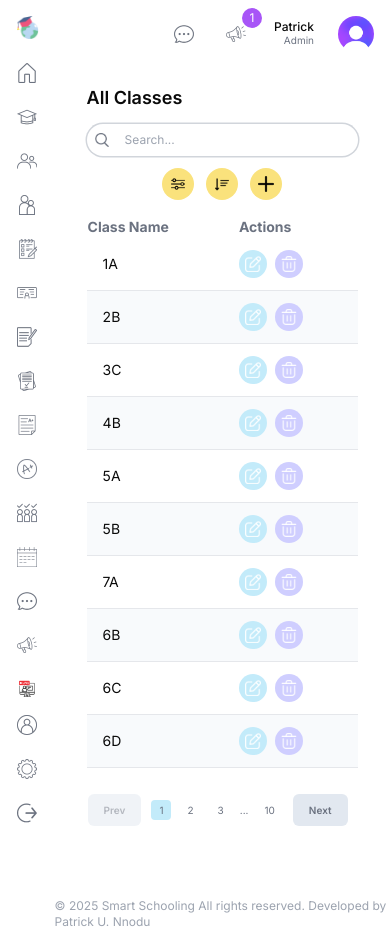
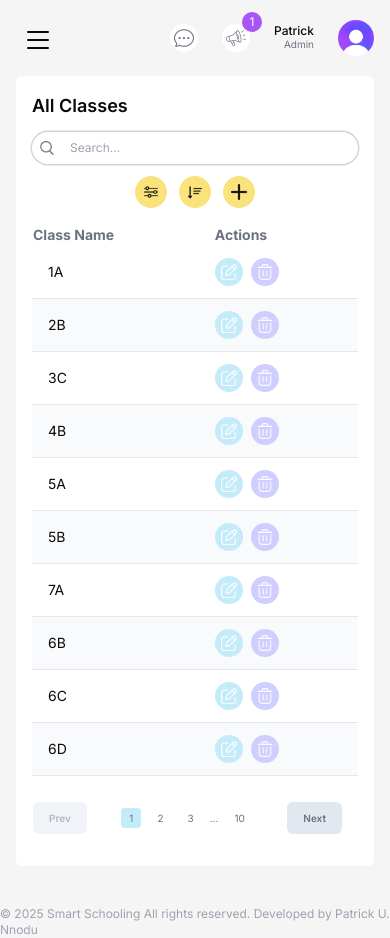
Before and after one commit to Dalentin1/SchoolManagementApplication, a Next.js app: page /list/classes in a window 390 px wide. Built offline with nearby package versions, Linux system fonts and the light colour scheme.

Commit message:
UI update

```diff
--- a/src/app/(dashboard)/layout.tsx
+++ b/src/app/(dashboard)/layout.tsx
@@ -1,44 +1,21 @@
 import Menu from "@/components/Menu";
-import Navbar from "@/components/Navbar";
-import Image from "next/image";
 import LogoLink from "@/components/LogoLink";
+import DashboardShell from "@/components/DashboardShell";
 
 
-export default function DashboardLayout({
-  children,
-}: Readonly<{
-  children: React.ReactNode;
-}>) {
+export default function DashboardLayout({ children }: { children: React.ReactNode }) {
   return (
-
-    /* LOGO AND MENU MAIN CONTAINER */
-   <div className=" flex h-full ">
-
-      {/* LEFT MAIN CONTAINER */}
-      <div className=' w-[14%] md:w-[8%] lg:w-[16%] xl:w-[14%] p-4 bg-white'>
-
-        {/* LOGO  CONTAINER*/}
+    <div className="flex h-full">
+      {/* Sidebar: hidden on small screens, visible md+ */}
+      <div className="hidden md:block w-[14%] md:w-[8%] lg:w-[16%] xl:w-[14%] p-4 bg-white">
         <LogoLink />
-
-       {/* MENU lIST*/}
-        <Menu/>
-
+        <Menu />
       </div>
 
-
-      {/* RIGHT CONTAINER */}
-      <div className=" w-[86%] h-srn bg-full md:w-[92%] lg:w-[84%] xl:w-[86%] flex flex-col">
-        <Navbar/>
+      {/* Client shell contains mobile menu state and navbar */}
+      <DashboardShell>
         {children}
-
-        {/* COPYRIGHT CONTAINER */}
-        <div className=" flex items-center justify-center mt-6 text-xs text-gray-400 mr-32 mr-fix ">
-          &copy; {new Date().getFullYear()} Smart Schooling All rights reserved. Developed by Patrick U. Nnodu
-        </div>
-
-
-      </div>
-
+      </DashboardShell>
     </div>
-  );
+  )
 }
--- a/src/app/globals.css
+++ b/src/app/globals.css
@@ -273,7 +273,9 @@ height: 20px !important;
 
 @layer base {
   :root {
-    --background: 0 0% 100%;
+    /* Use the light grey used in other variables so the app background
+       returns to the intended muted grey while cards/sidebars remain white. */
+    --background: 0 0% 96.1%;
     --foreground: 0 0% 3.9%;
     --card: 0 0% 100%;
     --card-foreground: 0 0% 3.9%;
@@ -329,9 +331,25 @@ height: 20px !important;
 
 @layer base {
   * {
-    @apply border-border;
+    /* Ensure default border color uses our CSS variable */
+    border-color: hsl(var(--border));
   }
+
   body {
-    @apply bg-background text-foreground;
+    /* Use CSS variables for background and foreground to avoid relying on
+       Tailwind utility names that may not exist during build-time. */
+    background-color: hsl(var(--background));
+    color: hsl(var(--foreground));
+    font-family: Inter, ui-sans-serif, system-ui, -apple-system, "Segoe UI", Roboto, "Helvetica Neue", Arial;
   }
 }
+
+/* Drawer animation used by MobileMenuDrawer */
+@keyframes slideInFromLeft {
+  from { transform: translateX(-100%); opacity: 0; }
+  to   { transform: translateX(0); opacity: 1; }
+}
+
+.animate-drawer {
+  animation: slideInFromLeft 240ms cubic-bezier(.2,.8,.2,1) both;
+}
--- a/src/app/layout.tsx
+++ b/src/app/layout.tsx
@@ -20,7 +20,7 @@ export default function RootLayout({
 }>) {
   return (
     <html lang="en">
-      <body className={inter.className}>{children}</body>
+      <body className={inter.className }>{children}</body>
     </html>
   );
 }
--- /dev/null
+++ b/src/components/DashboardShell.tsx
@@ -0,0 +1,23 @@
+"use client"
+import React, { useState } from "react"
+import MobileMenuDrawer from "@/components/MobileMenuDrawer"
+import Navbar from "@/components/Navbar"
+
+const DashboardShell: React.FC<{ children: React.ReactNode }> = ({ children }) => {
+  const [mobileMenuOpen, setMobileMenuOpen] = useState(false)
+
+  return (
+    <>
+      <MobileMenuDrawer open={mobileMenuOpen} onClose={() => setMobileMenuOpen(false)} />
+      <div className="w-full md:w-[92%] lg:w-[84%] xl:w-[86%] flex flex-col">
+        <Navbar onMenuClick={() => setMobileMenuOpen(true)} />
+        {children}
+        <div className="flex items-center justify-center mt-6 text-xs text-gray-400 mr-32 mr-fix">
+          &copy; {new Date().getFullYear()} Smart Schooling All rights reserved. Developed by Patrick U. Nnodu
+        </div>
+      </div>
+    </>
+  )
+}
+
+export default DashboardShell
--- a/src/components/Menu.tsx
+++ b/src/components/Menu.tsx
@@ -128,7 +128,11 @@ const menuItems = [
   },
 ];
 
-const Menu = () => {
+interface MenuProps {
+  showLabels?: boolean
+}
+
+const Menu: React.FC<MenuProps> = ({ showLabels = false }) => {
   const router = useRouter()
   const [currentRole, setCurrentRole] = useState<string | null>(null)
 
@@ -182,9 +186,9 @@ const Menu = () => {
                 }
 
                 return (
-                  <a key={item.label} onClick={handleHome} className=" flex items-center justify-center lg:justify-start gap-4 text-gray-500 py-2 md:px-2 rounded-md hover:bg-gray-100 transition-colors cursor-pointer" >
+                  <a key={item.label} onClick={handleHome} className={`flex items-center ${showLabels ? "justify-start" : "justify-center lg:justify-start"} gap-4 text-gray-500 py-2 md:px-2 rounded-md hover:bg-gray-100 transition-colors cursor-pointer`}>
                     <Image src={item.icon} alt="" width={20} height={20}/>
-                    <span className="hidden lg:block">{item.label}</span>
+                    <span className={showLabels ? "block" : "hidden lg:block"}>{item.label}</span>
                   </a>
                 )
               }
@@ -204,23 +208,23 @@ const Menu = () => {
                 }
 
                 return (
-                  <a key={item.label} onClick={handleLogout} className=" flex items-center justify-center lg:justify-start gap-4 text-gray-500 py-2 md:px-2 rounded-md hover:bg-gray-100 transition-colors cursor-pointer" >
+                  <a key={item.label} onClick={handleLogout} className={`flex items-center ${showLabels ? "justify-start" : "justify-center lg:justify-start"} gap-4 text-gray-500 py-2 md:px-2 rounded-md hover:bg-gray-100 transition-colors cursor-pointer`}>
                     <Image src={item.icon} alt="" width={20} height={20}/>
-                    <span className="hidden lg:block">{item.label}</span>
+                    <span className={showLabels ? "block" : "hidden lg:block"}>{item.label}</span>
                   </a>
                 )
               }
 
               // Default rendering for other menu items: use Link so Next can
               // prefetch and perform client navigation.
-              return (
+                return (
                 <Link
                  href= { item.href }
                  key= { item.label }
-                 className=" flex items-center justify-center lg:justify-start gap-4 text-gray-500 py-2 md:px-2 rounded-md hover:bg-gray-100 transition-colors "
+                 className={`flex items-center ${showLabels ? "justify-start" : "justify-center lg:justify-start"} gap-4 text-gray-500 py-2 md:px-2 rounded-md hover:bg-gray-100 transition-colors`}
                 >
                   <Image src={item.icon} alt="" width={20} height={20}/>
-                  <span className="hidden lg:block">{item.label}</span>
+                  <span className={showLabels ? "block" : "hidden lg:block"}>{item.label}</span>
                 </Link>
               )
             };
--- /dev/null
+++ b/src/components/MobileMenuDrawer.tsx
@@ -0,0 +1,52 @@
+"use client"
+import React, { useEffect } from "react"
+import Image from "next/image"
+import Menu from "@/components/Menu"
+import LogoLink from "@/components/LogoLink"
+
+interface Props {
+  open: boolean
+  onClose: () => void
+}
+
+const MobileMenuDrawer: React.FC<Props> = ({ open, onClose }) => {
+  // Prevent background scroll when drawer is open
+  useEffect(() => {
+    if (open) {
+      document.body.style.overflow = "hidden"
+    } else {
+      document.body.style.overflow = ""
+    }
+    return () => {
+      document.body.style.overflow = ""
+    }
+  }, [open])
+
+  if (!open) return null
+
+  return (
+    <div className="fixed inset-0 z-50 flex">
+      {/* Overlay */}
+      <div className="absolute inset-0 bg-black bg-opacity-40" onClick={onClose} />
+      {/* Drawer */}
+      <div className="relative w-64 max-w-[80vw] h-full bg-white shadow-lg flex flex-col p-4 animate-drawer">
+        {/* Logo and close button - show brand text on mobile */}
+        <div className="flex items-center justify-between mb-6">
+          <div className="flex items-center gap-2">
+            <Image src="/logo.png" alt="logo" width={32} height={32} />
+            <span className="font-bold text-lg">SmartSchool</span>
+          </div>
+          <button onClick={onClose} aria-label="Close menu" className="p-2 rounded-full hover:bg-gray-200">
+            <svg width="24" height="24" fill="none" stroke="currentColor" strokeWidth="2" strokeLinecap="round" strokeLinejoin="round"><line x1="18" y1="6" x2="6" y2="18"/><line x1="6" y1="6" x2="18" y2="18"/></svg>
+          </button>
+        </div>
+        {/* Menu with icons and text always visible */}
+        <div className="flex-1 overflow-y-auto">
+          <Menu showLabels={true} />
+        </div>
+      </div>
+    </div>
+  )
+}
+
+export default MobileMenuDrawer
--- a/src/components/Navbar.tsx
+++ b/src/components/Navbar.tsx
@@ -3,7 +3,11 @@ import Image from "next/image"
 import { useEffect, useState } from "react"
 import { getRole } from "@/lib/auth"
 
-const Navbar = () => {
+interface NavbarProps {
+  onMenuClick?: () => void
+}
+
+const Navbar: React.FC<NavbarProps> = ({ onMenuClick }) => {
   const [role, setRole] = useState<string | null>(() => getRole())
 
   useEffect(() => {
@@ -16,57 +20,42 @@ const Navbar = () => {
   const roleLabel = role ? `${role.charAt(0).toUpperCase()}${role.slice(1)}` : "Admin"
 
   return (
-    /* NAVBAR CONTAINER */
-    <div className=' flex items-center justify-between p-4 '>
+    <div className="flex items-center justify-between p-4">
+      {/* Menu button for small screens */}
+      <button
+        className="md:hidden p-2 rounded-full hover:bg-gray-100 mr-2"
+        aria-label="Open menu"
+        onClick={onMenuClick}
+      >
+        <svg width="28" height="28" fill="none" stroke="currentColor" strokeWidth="2" strokeLinecap="round" strokeLinejoin="round"><line x1="4" y1="8" x2="24" y2="8"/><line x1="4" y1="16" x2="24" y2="16"/><line x1="4" y1="24" x2="24" y2="24"/></svg>
+      </button>
 
-      { /* SEARCH BAR AND INPUT CONTAINER*/ }
-      <div className=' hidden md:flex items-center gap-2 text-xs rounded-full ring-[1.5px] ring-gray-300 px-2 '>
-
-        {/* SEARCH BAR IMAGE */}
-        <Image src='/search.png' alt="" width={14} height={14}/>
-
-        {/* SEARCH INPUT */}
+      {/* SEARCH BAR AND INPUT CONTAINER*/}
+      <div className="hidden md:flex items-center gap-2 text-xs rounded-full ring-[1.5px] ring-gray-300 px-2">
+        <Image src="/search.png" alt="" width={14} height={14} />
         <input
           type="text"
           placeholder="Search..."
-          className=" w-[200px] p-2 bg-transparent outline-none "
+          className="w-[200px] p-2 bg-transparent outline-none"
         />
       </div>
 
-      { /* USER AND ICONS MAIN CONTAINER */ }
-      <div className=' flex items-center gap-6 justify-end w-full'>
-
-        {/* MESSAGE IMAGE ICON CONTAINER */}
-        <div className='bg-white rounded-full w-7 h-7 flex items-center justify-center cursor-pointer'>
-
-          {/* MESSAGE ICON */}
-          <Image src='/message.png' alt="" width={20} height={20}/>
-
+      {/* USER AND ICONS MAIN CONTAINER */}
+      <div className="flex items-center gap-6 justify-end w-full">
+        <div className="bg-white rounded-full w-7 h-7 flex items-center justify-center cursor-pointer">
+          <Image src="/message.png" alt="" width={20} height={20} />
         </div>
-
-        {/* ANNOUNCEMENT IMAGE CONTAINER */}
-        <div className='bg-white rounded-full w-7 h-7 flex items-center justify-center cursor-pointer relative'>
-
-          {/* ANNOUNCEMENT ICON */}
-          <Image src='/announcement.png' alt="" width={20} height={20}/>
-
-          {/* ANNOUNCEMENT NUMBER */}
-          <div className="absolute -top-3 -right-3 w-5 h-5 flex items-center justify-center bg-purple-500 text-white rounded-full text-xs ">1</div>
-
-
+        <div className="bg-white rounded-full w-7 h-7 flex items-center justify-center cursor-pointer relative">
+          <Image src="/announcement.png" alt="" width={20} height={20} />
+          <div className="absolute -top-3 -right-3 w-5 h-5 flex items-center justify-center bg-purple-500 text-white rounded-full text-xs">1</div>
         </div>
-
-        {/* USER NAME CONTAINER */}
-        <div className=' flex flex-col'>
-          <span className=' text-xs leading-3 font-medium'>Patrick</span>
-          <span className=' text-[10px] text-gray-500 text-right'>{roleLabel}</span>
+        <div className="flex flex-col">
+          <span className="text-xs leading-3 font-medium">Patrick</span>
+          <span className="text-[10px] text-gray-500 text-right">{roleLabel}</span>
         </div>
-
-        {/* AVATAR IMAGE */}
-        <Image src="/avatar.png" alt="avatar" width={36} height={36} className="rounded-full"/>
+        <Image src="/avatar.png" alt="avatar" width={36} height={36} className="rounded-full" />
       </div>
-
-   </div>
+    </div>
   )
 }
 
```
